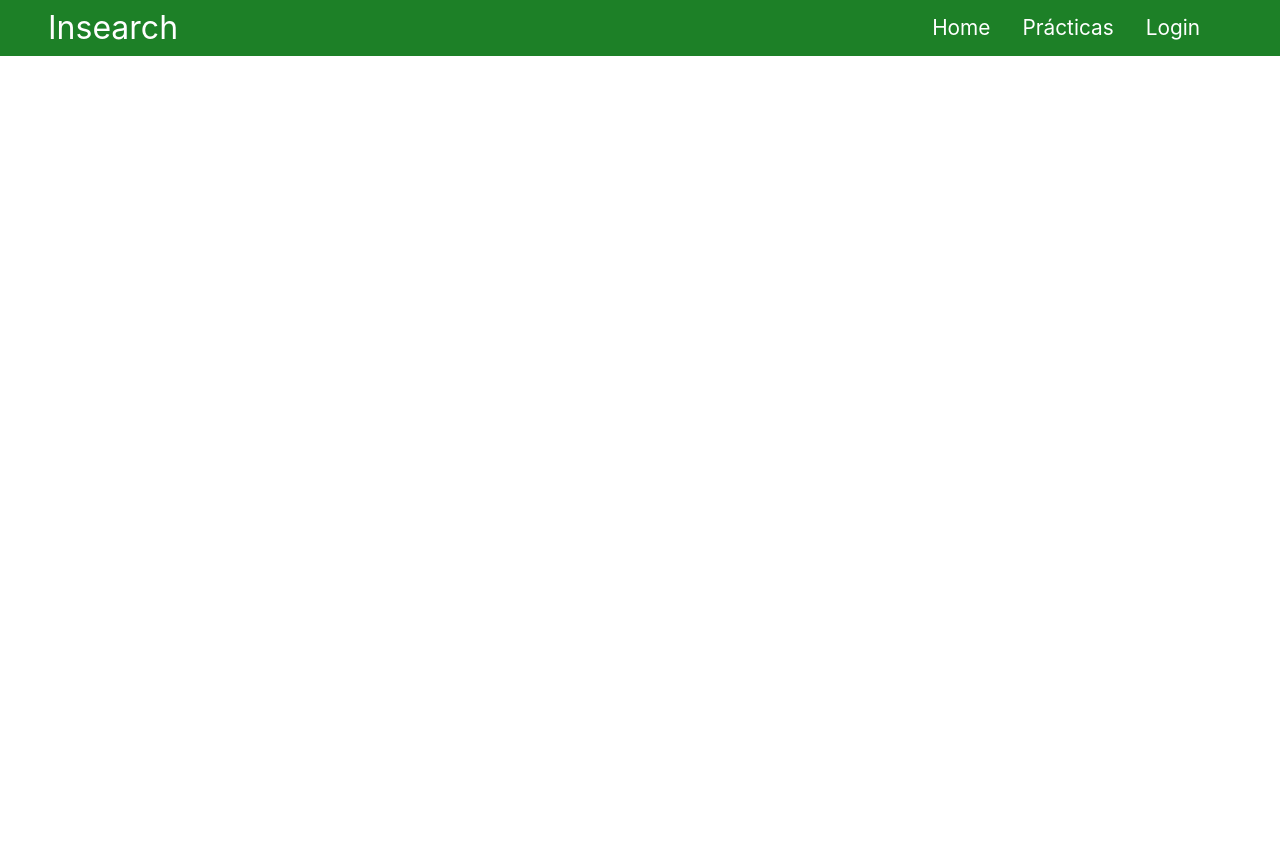
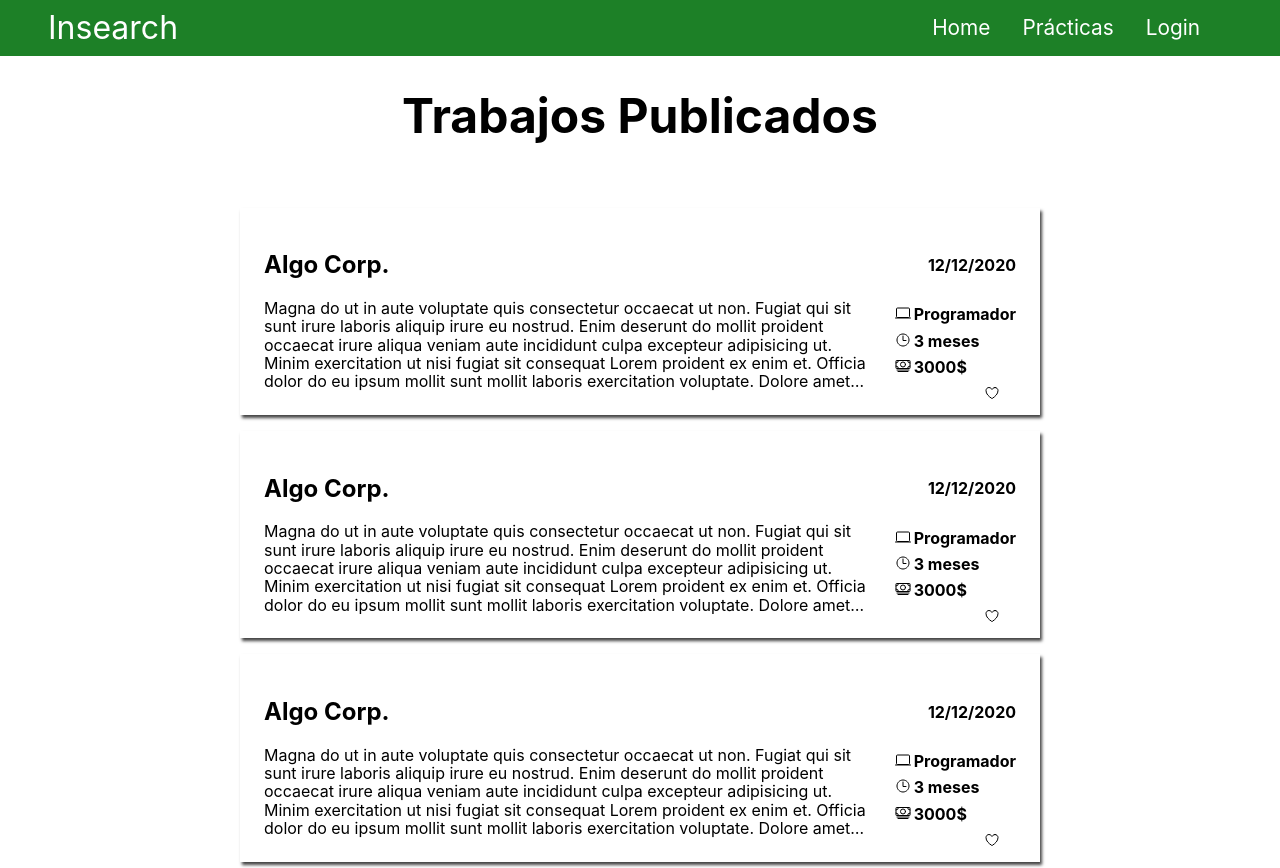
Before and after one commit to Carb2750/Insearch, a React (Create React App) app in the folder frontend/: page /postedjobs in a window 1280 px wide. Shown: the top 868 px of the page. Before the commit the page ends 800 px from the top, so only its background shows below. Built offline with nearby package versions, Linux system fonts and the light colour scheme.

Commit message:
Add Jobs Posted Page

```diff
--- a/frontend/src/App.js
+++ b/frontend/src/App.js
@@ -4,6 +4,8 @@ import { Route, Switch } from 'react-router-dom';
 import Header from './components/commons/Header/index';
 import LandingPage from './components/public/Langinpage/LandingPage';
 import JobPage from './components/public/JobPage/JobPage';
+
+import JobPostedPage from './components/private/JobsPostedPage/JobPostedPage';
 
 const App = () => {
   return (
@@ -13,6 +15,7 @@ const App = () => {
         <Route path="/" exact component={LandingPage} />
         <Route path="/practicas" exact component={JobPage} />
         <Route path="/login" exact component={null} />
+        <Route path="/postedjobs" exact component={JobPostedPage}/>
       </Switch>
     </div>
   );
--- /dev/null
+++ b/frontend/src/components/private/JobsPostedPage/JobPostedPage.js
@@ -0,0 +1,30 @@
+import { StyledDiv, StyledCards } from './style';
+
+import Card from '../../commons/Card/index';
+
+const jobPostedPage = () => {
+    return (
+        <StyledDiv>
+            <h1>Trabajos Publicados</h1>
+            <StyledCards>
+                <Card enterpriseName="Algo Corp." job="Programador" time="3 meses" pay="3000$">
+                Magna do ut in aute voluptate quis consectetur occaecat ut non. Fugiat qui sit sunt irure laboris aliquip irure eu nostrud. Enim deserunt do mollit proident occaecat irure aliqua veniam aute incididunt culpa excepteur adipisicing ut. Minim exercitation ut nisi fugiat sit consequat Lorem proident ex enim et. Officia dolor do eu ipsum mollit sunt mollit laboris exercitation voluptate. Dolore amet culpa eu aliquip et ipsum voluptate duis tempor excepteur quis dolore. Ullamco ullamco ad proident excepteur voluptate sit cupidatat ea adipisicing proident incididunt aliqua.
+                Magna do ut in aute voluptate quis consectetur occaecat ut non. Fugiat qui sit sunt irure laboris aliquip irure eu nostrud. Enim deserunt do mollit proident occaecat irure aliqua veniam aute incididunt culpa excepteur adipisicing ut. Minim exercitation ut nisi fugiat sit consequat Lorem proident ex enim et. Officia dolor do eu ipsum mollit sunt mollit laboris exercitation voluptate. Dolore amet culpa eu aliquip et ipsum voluptate duis tempor excepteur quis dolore. Ullamco ullamco ad proident excepteur voluptate sit cupidatat ea adipisicing proident incididunt aliqua.
+                Magna do ut in aute voluptate quis consectetur occaecat ut non. Fugiat qui sit sunt irure laboris aliquip irure eu nostrud. Enim deserunt do mollit proident occaecat irure aliqua veniam aute incididunt culpa excepteur adipisicing ut. Minim exercitation ut nisi fugiat sit consequat Lorem proident ex enim et. Officia dolor do eu ipsum mollit sunt mollit laboris exercitation voluptate. Dolore amet culpa eu aliquip et ipsum voluptate duis tempor excepteur quis dolore. Ullamco ullamco ad proident excepteur voluptate sit cupidatat ea adipisicing proident incididunt aliqua.
+                </Card>
+                <Card enterpriseName="Algo Corp." job="Programador" time="3 meses" pay="3000$">
+                Magna do ut in aute voluptate quis consectetur occaecat ut non. Fugiat qui sit sunt irure laboris aliquip irure eu nostrud. Enim deserunt do mollit proident occaecat irure aliqua veniam aute incididunt culpa excepteur adipisicing ut. Minim exercitation ut nisi fugiat sit consequat Lorem proident ex enim et. Officia dolor do eu ipsum mollit sunt mollit laboris exercitation voluptate. Dolore amet culpa eu aliquip et ipsum voluptate duis tempor excepteur quis dolore. Ullamco ullamco ad proident excepteur voluptate sit cupidatat ea adipisicing proident incididunt aliqua.
+                Magna do ut in aute voluptate quis consectetur occaecat ut non. Fugiat qui sit sunt irure laboris aliquip irure eu nostrud. Enim deserunt do mollit proident occaecat irure aliqua veniam aute incididunt culpa excepteur adipisicing ut. Minim exercitation ut nisi fugiat sit consequat Lorem proident ex enim et. Officia dolor do eu ipsum mollit sunt mollit laboris exercitation voluptate. Dolore amet culpa eu aliquip et ipsum voluptate duis tempor excepteur quis dolore. Ullamco ullamco ad proident excepteur voluptate sit cupidatat ea adipisicing proident incididunt aliqua.
+                </Card>
+                <Card enterpriseName="Algo Corp." job="Programador" time="3 meses" pay="3000$">
+                Magna do ut in aute voluptate quis consectetur occaecat ut non. Fugiat qui sit sunt irure laboris aliquip irure eu nostrud. Enim deserunt do mollit proident occaecat irure aliqua veniam aute incididunt culpa excepteur adipisicing ut. Minim exercitation ut nisi fugiat sit consequat Lorem proident ex enim et. Officia dolor do eu ipsum mollit sunt mollit laboris exercitation voluptate. Dolore amet culpa eu aliquip et ipsum voluptate duis tempor excepteur quis dolore. Ullamco ullamco ad proident excepteur voluptate sit cupidatat ea adipisicing proident incididunt aliqua.
+                </Card>
+                <Card enterpriseName="Algo Corp." job="Programador" time="3 meses" pay="3000$">
+                Magna do ut in aute voluptate quis consectetur occaecat ut non. Fugiat qui sit sunt irure laboris aliquip irure eu nostrud. Enim deserunt do mollit proident occaecat irure aliqua veniam aute incididunt culpa excepteur adipisicing ut. Minim exercitation ut nisi fugiat sit consequat Lorem proident ex enim et. Officia dolor do eu ipsum mollit sunt mollit laboris exercitation voluptate. Dolore amet culpa eu aliquip et ipsum voluptate duis tempor excepteur quis dolore. Ullamco ullamco ad proident excepteur voluptate sit cupidatat ea adipisicing proident incididunt aliqua.
+                </Card>
+            </StyledCards>
+        </StyledDiv>
+    );
+}
+
+export default jobPostedPage;
--- /dev/null
+++ b/frontend/src/components/private/JobsPostedPage/style.js
@@ -0,0 +1,21 @@
+import styled from "styled-components";
+
+export const StyledDiv = styled.div`
+  display: flex;
+  flex-direction: column;
+  align-items: center;
+
+  h1 {
+    font-size: 3rem;
+  }
+`;
+
+export const StyledCards = styled.div`
+  display: flex;
+  justify-content: space-evenly;
+  flex-wrap: wrap;
+  margin: 2rem auto;
+  & > div {
+    margin-bottom: 1rem;
+  }
+`;
```
